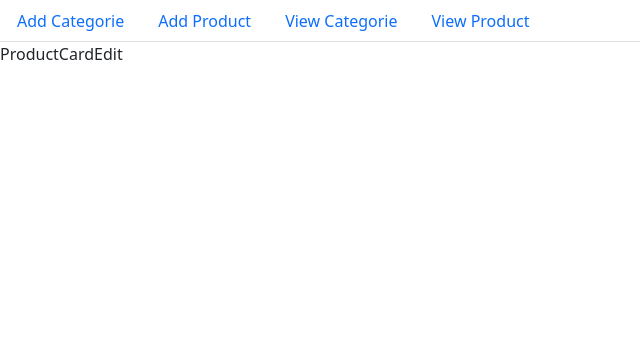
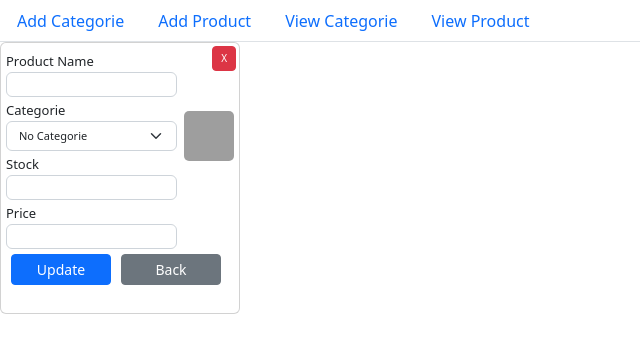
Before and after one commit to JuanP-VT/store-inventory, a React (Vite) app: page /#/viewproduct in a window 1280 px wide. Both pictures are taken after a click on the button "Edit". Shown: the top 352 px of the page, without its empty margins (0-640 px from the left). Built offline with nearby package versions, Linux system fonts and the light colour scheme; grey boxes are pictures that could not be loaded.

Commit message:
ADD - ProductCardEdit component

```diff
--- a/src/components/products/productCard/ProductCard.tsx
+++ b/src/components/products/productCard/ProductCard.tsx
@@ -2,9 +2,7 @@ import React from "react";
 import { useState } from "react";
 import ProductCardEdit from "./ProductCardEdit";
 import ProductCardView from "./ProductCardView";
-type Props = {
-  setEditMode: React.Dispatch<React.SetStateAction<boolean>>;
-};
+type Props = {};
 
 function ProductCard({}: Props) {
   const [editMode, setEditMode] = useState(false);
--- a/src/components/products/productCard/ProductCardEdit.tsx
+++ b/src/components/products/productCard/ProductCardEdit.tsx
@@ -1,10 +1,109 @@
 import React from "react";
+import { Stack } from "react-bootstrap";
+import Button from "react-bootstrap/Button";
+import Card from "react-bootstrap/Card";
+import Form from "react-bootstrap/Form";
 type Props = {
   setEditMode: React.Dispatch<React.SetStateAction<boolean>>;
 };
 
 function ProductCardEdit({ setEditMode }: Props) {
-  return <div>ProductCardEdit</div>;
+  return (
+    <>
+      <Card
+        style={{
+          width: "15rem",
+          height: "17rem",
+          position: "relative",
+          padding: "5px",
+        }}
+      >
+        <Form.Group controlId="productName">
+          <Form.Label style={{ fontSize: "13px" }} className="m-0">
+            Product Name
+          </Form.Label>
+          <Form.Control
+            className="m-0 w-75"
+            type="text"
+            required
+            style={{ height: "25px", fontSize: "13px" }}
+          />
+        </Form.Group>
+        <Form.Group controlId="productCategorie">
+          <Form.Label style={{ fontSize: "13px" }} className="m-0">
+            Categorie
+          </Form.Label>
+          <Form.Select
+            className=" m-0 w-75"
+            style={{ height: "30px", fontSize: "11px" }}
+          >
+            <option style={{ fontSize: "10px" }}>No Categorie</option>
+            {[].map((item, index) => (
+              <option key={`catList-${index}`}>{item}</option>
+            ))}
+          </Form.Select>
+        </Form.Group>
+        <Form.Group controlId="productStock">
+          <Form.Label style={{ fontSize: "13px" }} className="m-0">
+            Stock
+          </Form.Label>
+          <Form.Control
+            className="m-0 w-75"
+            type="number"
+            required
+            style={{ height: "25px", fontSize: "13px" }}
+          />
+        </Form.Group>
+        <Form.Group controlId="productPrice">
+          <Form.Label style={{ fontSize: "13px" }} className="m-0">
+            Price
+          </Form.Label>
+          <Form.Control
+            className="m-0 w-75"
+            type="number"
+            required
+            style={{ height: "25px", fontSize: "13px" }}
+          />
+        </Form.Group>
+
+        <Stack direction="horizontal">
+          <Button size="sm" style={{ width: "100px", margin: "5px" }}>
+            Update
+          </Button>
+          <Button
+            variant="secondary"
+            onClick={() => setEditMode(false)}
+            size="sm"
+            style={{ width: "100px", margin: "5px" }}
+          >
+            Back
+          </Button>
+        </Stack>
+        <Button
+          style={{
+            position: "absolute",
+            top: "3px",
+            right: "3px",
+            fontSize: "10px",
+          }}
+          variant="danger"
+          size="sm"
+        >
+          X
+        </Button>
+        <Card.Img
+          src="https://th.bing.com/th/id/OIP.TwG2_TWf8QS2ebyhO7jQnQHaFQ?pid=ImgDet&rs=1"
+          style={{
+            width: "50px",
+            height: "50px",
+            position: "absolute",
+            top: "25%",
+            right: "5px",
+          }}
+        />
+      </Card>
+    </>
+  );
 }
 
 export default ProductCardEdit;
```
